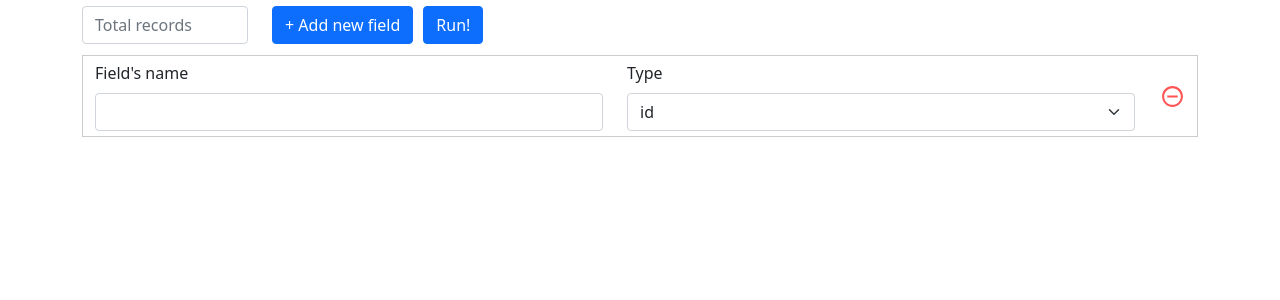
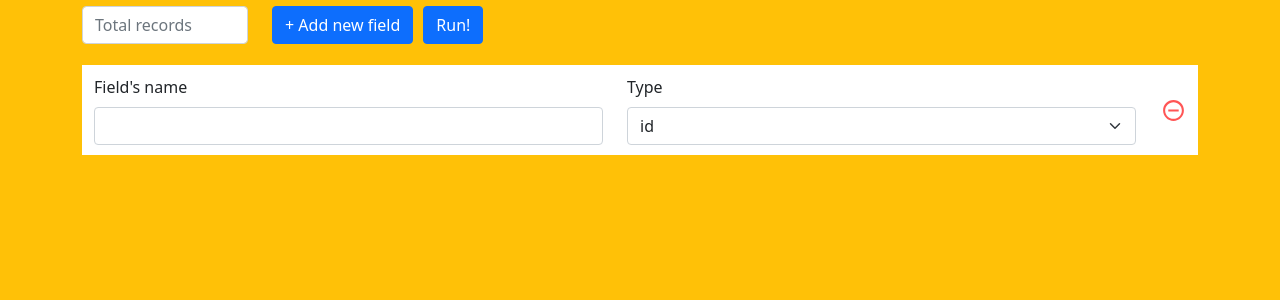
Before and after one commit to doneWorker/json-generator, a React (Create React App) app: page / in a window 1280 px wide. Shown: the top 300 px of the page. Built offline with nearby package versions, Linux system fonts and the light colour scheme.

Commit message:
feat: styles applied

```diff
--- a/src/App.jsx
+++ b/src/App.jsx
@@ -9,6 +9,7 @@ import ResultModal from "./components/ResultModal";
 import Field from "./components/Field";
 
 import "bootstrap/dist/css/bootstrap.min.css";
+import "./index.css";
 
 /* Styled */
 const Header = styled.header`
@@ -119,7 +120,7 @@ const GeneratorPage = () => {
                 name="value"
                 placeholder="Total records"
                 required
-                value={state.total > 0 ? state.total : null}
+                value={state.total > 0 ? state.total : ""}
                 onChange={(e) => handleTotalChange(parseInt(e.target.value))}
               />
             </Form.Group>
--- a/src/components/Field.jsx
+++ b/src/components/Field.jsx
@@ -17,10 +17,15 @@ const typesToComponents = {
 };
 
 const $Row = styled(Row)`
-  padding: 5px 0;
-  margin: 5px 0;
-  border: 1px solid #ccc;
+  padding: 10px 0;
+  margin: 15px 0;
   background: white;
+
+  .nested-fields {
+    flex-shrink: 1;
+    margin: 10px;
+    border-left: 5px solid var(--bs-blue);
+  }
 `;
 
 const RemoveCol = styled(Col)`
@@ -74,10 +79,13 @@ const Field = (props) => {
       <RemoveCol>
         <MdRemoveCircleOutline onClick={() => onRemove(field.id)} />
       </RemoveCol>
-      {field.children !== undefined &&
-        field.children.map((field) => (
-          <Field key={field.id} {...props} field={field} />
-        ))}
+      {field.children !== undefined && (
+        <div className="nested-fields">
+          {field.children.map((field) => (
+            <Field key={field.id} {...props} field={field} />
+          ))}
+        </div>
+      )}
     </$Row>
   );
 };
--- a/src/index.css
+++ b/src/index.css
@@ -1,13 +1,15 @@
 body {
+  min-height: 100vh;
   margin: 0;
-  font-family: -apple-system, BlinkMacSystemFont, 'Segoe UI', 'Roboto', 'Oxygen',
-    'Ubuntu', 'Cantarell', 'Fira Sans', 'Droid Sans', 'Helvetica Neue',
+  font-family: -apple-system, BlinkMacSystemFont, "Segoe UI", "Roboto", "Oxygen",
+    "Ubuntu", "Cantarell", "Fira Sans", "Droid Sans", "Helvetica Neue",
     sans-serif;
   -webkit-font-smoothing: antialiased;
   -moz-osx-font-smoothing: grayscale;
+  background: var(--bs-yellow) !important;
 }
 
 code {
-  font-family: source-code-pro, Menlo, Monaco, Consolas, 'Courier New',
+  font-family: source-code-pro, Menlo, Monaco, Consolas, "Courier New",
     monospace;
 }
```
